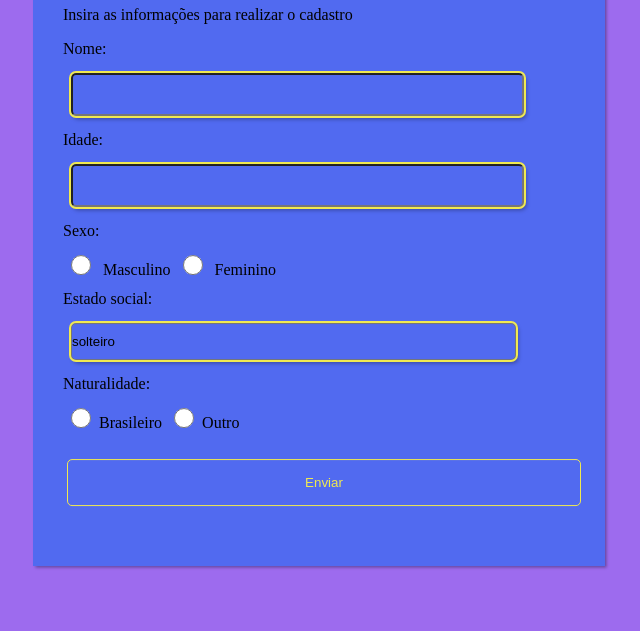
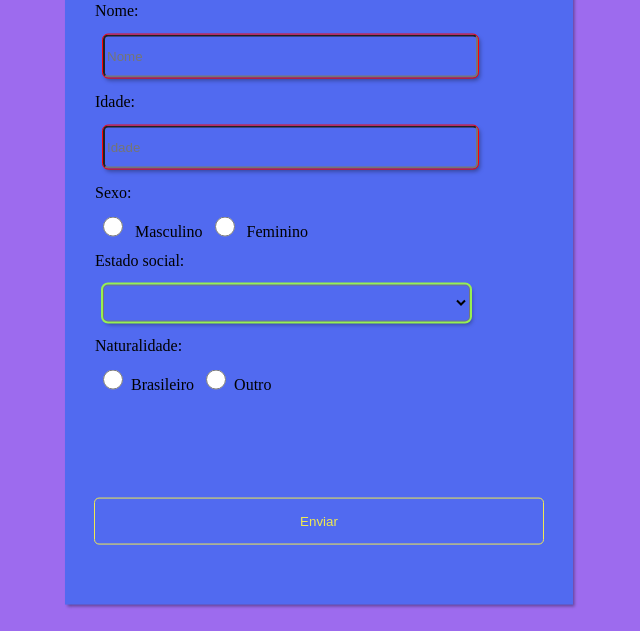
Before and after one commit to jvictor008/projetos, a plain HTML site: page cadrasto/index.html in a window 1280 px wide. Shown: the part 169-800 px from the top of the page, without its empty margins (321-961 px from the left). Drawn offline with Linux system fonts and the light colour scheme.

Commit message:
atualizações

```diff
--- a/cadrasto/index.html
+++ b/cadrasto/index.html
@@ -8,16 +8,19 @@
 </head>
 <body>
     <div>
+        <form action="">
             <h1>Bem Vindo ao site tal</h1>
             <p>Insira as informações para realizar o cadastro</p>
             <label for="inNome">Nome: </label> <br>
-        <input type="text" id="inNome"> <br>
+            <input type="text" id="inNome" placeholder="Nome" required> <br>
             <label for="inIdade">Idade: </label>  <br>
-        <input type="number" id="inIdade" min="5" max="100"> <br>
+            <input type="number" id="inIdade" min="5" max="100" placeholder="Idade" required > <br>
             <label for="inSexo">Sexo: </label> <br>
-        <input type="radio" id="radMas" name="inSexo" class="radio"> Masculino <input type="radio" id="radFem" name="inSexo" class="radio"> Feminino <br>
+            <input type="radio" id="radMas" name="inSexo" class="radio" required > Masculino <input type="radio" id="radFem" name="inSexo" class="radio" required > Feminino <br>
+
             <label for="inEstado">Estado social: </label>  <br>
-        <select name="inEstado" id="inEstado" >
+            <select name="inEstado" id="inEstado"  >
+                <option value="" id="null"> </option>
                 <option value="solteiro">solteiro</option>
                 <option value="casado">casado</option>
                 <option value="viúvo">viúvo</option>
@@ -25,11 +28,22 @@
                 <option value="divorciado">divorciado</option>
                 <option value="desquitado ou ignorado">desquitado ou ignorado</option>
             </select> <br>
+
             <label for="inNatural">Naturalidade: </label>  <br>
-        <input type="radio" id="radBrasil" name="inNatural" onfocus="esconderInput()"class="radio">Brasileiro <input type="radio" id="radOutro" name="inNatural" onfocus="revelarInput()" class="radio" >Outro
-        <label for="inOutro" class="inOutro" id="lbOutro">Qual? </label> <input type="text" id="inOutro" class="inOutro" > <br>
+            <input type="radio" id="radBrasil" name="inNatural" onfocus="esconderInput()"class="radio" required >Brasileiro <input type="radio" id="radOutro" name="inNatural" onfocus="revelarInput()" class="radio" required >Outro <br>
 
+            <label for="inOutro" class="inOutro" id="lbOutro" >Qual? </label>
+             <select name="inOutro" id="inOutro" class="inOutro" required >
+                <option value=""></option>
+                <option value="Uruguai">Uruguai</option>
+                <option value="Argentina">Argentina</option>
+                <option value="Chile">Chile</option>
+                <option value="Nenhuma das opções">Nenhuma das opções</option>
+            </select> <br> <br>
             <button onclick="cadastroDados()">Enviar</button>
+        </form>
+
+
 
         <p id="outDados"></p>
     </div>
--- a/cadrasto/index.js
+++ b/cadrasto/index.js
@@ -7,7 +7,6 @@ function esconderInput(){
     var lbOutro= document.getElementById("lbOutro").style.visibility  = "hidden";
 }
 function cadastroDados(){
-    alert("ok")
     let inNome= document.getElementById("inNome").value
     let inIdade= document.getElementById("inIdade").value
     let radMas= document.getElementById("radMas")
--- a/cadrasto/style.css
+++ b/cadrasto/style.css
@@ -18,26 +18,38 @@ div{
     transform: translate(-50%, -50%);
     top: 50%;
     left: 50%;
-    width: 40%;
+    width: 35%;
     box-shadow: 1.5px 2px 3px rgba(0, 0, 0, 0.363);
+}
+h1,p{
+    text-align: center;
+}
+p{
+    font-style: italic;
 }
 input, select{
     margin: 15px 8px;
     background-color: transparent;
     outline: 2px solid var(--cor2);
     border-radius: 5px;
-    width: 87%;
+    width: 82%;
     height: 37px;
     box-shadow: 2px 3px 4px rgba(0, 0, 0, 0.356);
 }
-input:hover, select:hover, button:hover{
+input:hover, select:focus{
     background-color: var(--cor1);
-    transition-duration: .5s;
+    transition-duration: 1s;
     outline: 4.5px solid var(--cor2);
 }
+
+input:invalid{
+    outline: 1.5px solid red;
+    color: white;
+}
+
 select{
-    appearance: none;
-    overflow:hidden;
+    outline: 2px solid var(--cor3);
+    background-color: transparent;
 }
 .radio{
     border: 1px solid black;
@@ -48,7 +60,7 @@ select{
     border-radius: 50%;
     box-shadow: 0px 0px 0px black;
   }
-.radio:hover{
+.radio:focus, .radio:invalid{
     outline: none
 }
 label{
@@ -63,9 +75,17 @@ label{
 
 
 }
-input.inOutro{
-    width: 150px;
+select.inOutro{
     outline: 2px solid var(--cor3);
+    background-color: transparent;
+}
+select:focus{
+    background-color: var(--cor1);
+    transition-duration: 1s;
+    outline: 4.5px solid var(--cor2);
+}
+label.inOutro{
+    margin-bottom: 6px;
 }
 button{
     width: 100%;
@@ -77,7 +97,15 @@ button{
     border-radius: 4px;
     margin: 15px;
     margin-right: 28px;
-    margin-left: 5px;
+    margin-left: 0px;
+}
+button:hover{
+    background-color: var(--cor2);
+    transition-duration: 1s;
+    outline: 6px solid var(--cor1);
+    color: white;
+    font-weight: bolder;
+    box-shadow: 5px 4px 12px rgba(0, 0, 0, 0.342);
 }
 span{
     background-color: gray;
```
Lines whose indentation alone changed are shown as unchanged.
